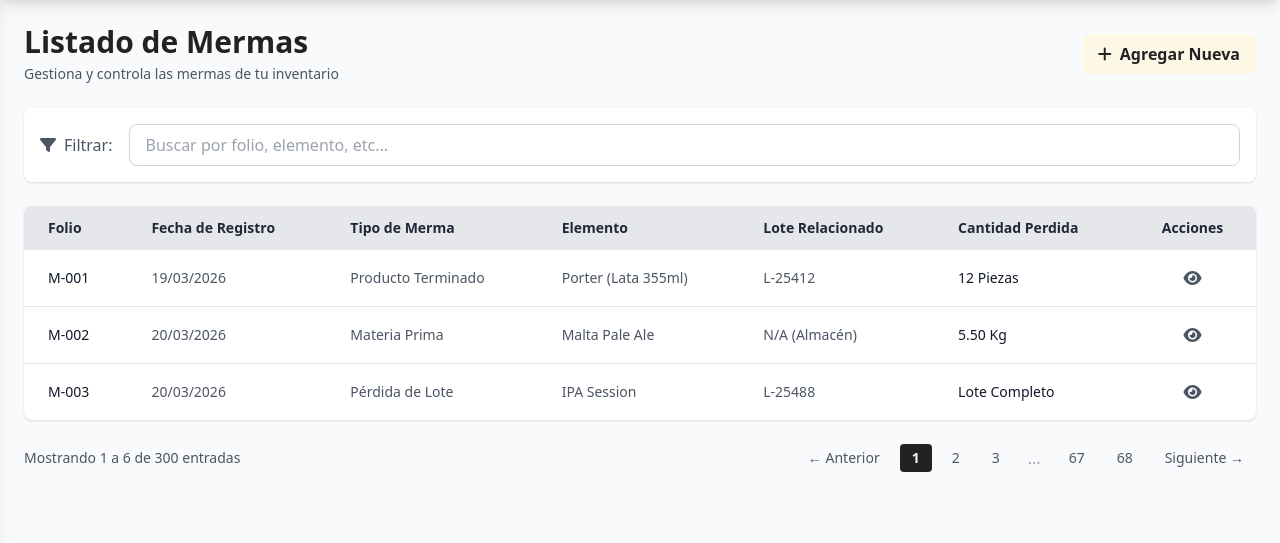
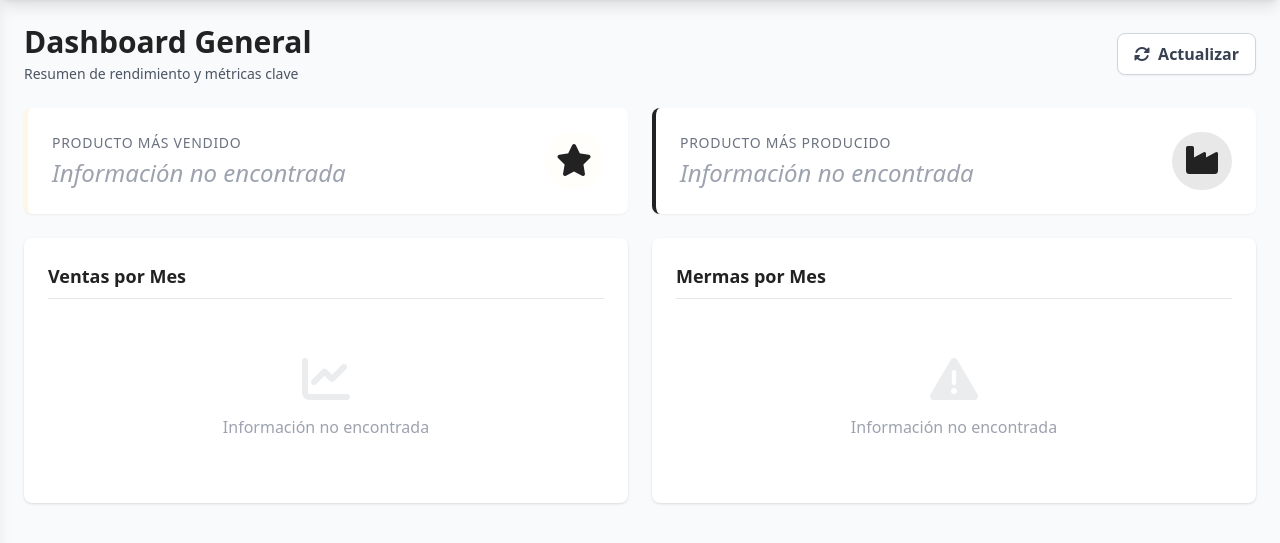
Before and after one commit to IDGS-802-21002866/CloudBrew, a Python web app: template app/modules/main/templates/main/dashboard.html in a window 1280 px wide. Shown: the part 72-615 px from the top of the page. Run offline with Jinja, Linux system fonts and the light colour scheme; the template is opened without the code that fills it, so the values that code supplies are empty; style sheets or scripts are compiled from the project's sources.

Commit message:
feature: dashboard

```diff
--- a/app/modules/__init__.py
+++ b/app/modules/__init__.py
@@ -13,6 +13,7 @@ from app.modules.lotes.model import LoteProduccion
 from app.modules.produccion.model import Produccion, ProduccionProceso
 from app.modules.pedidos import Pedido, PedidoDetalle
 from app.modules.ventas.model import Venta, DetalleVenta
+from app.modules.dashboard.model import VentasPorMes,MermasPorMes,ProductoMasProducido,ProductoMasVendido
 
 #  Agregar nuevos modelos aquí y luego importarlos en __all__ para que estén disponibles en toda la aplicación
 __all__ = [
@@ -41,4 +42,8 @@ __all__ = [
     "PedidoDetalle",
     "Venta",
     "DetalleVenta",
+    "VentasPorMes","MermasPorMes",
+    "ProductoMasProducido",
+    "ProductoMasVendido"
+
 ]
--- /dev/null
+++ b/app/modules/dashboard/__init__.py
@@ -0,0 +1,5 @@
+from flask import Blueprint
+
+from app.modules.dashboard.model import VentasPorMes,MermasPorMes,ProductoMasProducido,ProductoMasVendido
+
+__all__ = ["VentasPorMes","MermasPorMes","ProductoMasVendido","ProductoMasProducido"]
--- a/app/modules/main/templates/main/dashboard.html
+++ b/app/modules/main/templates/main/dashboard.html
@@ -2,98 +2,122 @@
 
 {% block content %}
 <div class="space-y-6">
-  <!-- Header -->
   <div class="flex items-center justify-between">
     <div>
-      <h1 class="text-3xl font-bold text-brew-dark">Listado de Mermas</h1>
-      <p class="text-gray-600 text-sm mt-1">Gestiona y controla las mermas de tu inventario</p>
+      <h1 class="text-3xl font-bold text-brew-dark">Dashboard General</h1>
+      <p class="text-gray-600 text-sm mt-1">Resumen de rendimiento y métricas clave</p>
     </div>
-    <button class="flex items-center gap-2 px-4 py-2 bg-brew-beige text-brew-dark rounded-lg hover:opacity-90 transition font-semibold">
-      <i class="fas fa-plus"></i>
-      Agregar Nueva
+    <button onclick="window.location.reload()" class="flex items-center gap-2 px-4 py-2 bg-white border border-gray-300 text-gray-700 rounded-lg hover:bg-gray-50 transition font-semibold shadow-sm">
+      <i class="fas fa-sync-alt"></i>
+      Actualizar
     </button>
   </div>
 
-  <!-- Filters -->
-  <div class="bg-white rounded-lg shadow p-4 flex items-center gap-4">
-    <div class="flex items-center gap-2 text-gray-600">
-      <i class="fas fa-filter"></i>
-      <span>Filtrar:</span>
+  <div class="grid grid-cols-1 md:grid-cols-2 gap-6">
+    <div class="bg-white p-6 rounded-lg shadow-sm border-l-4 border-brew-beige">
+      <div class="flex items-center justify-between">
+        <div>
+          <p class="text-sm font-medium text-gray-500 uppercase tracking-wider">Producto Más Vendido</p>
+          <h3 class="text-2xl font-bold text-brew-dark mt-1">
+            {% if mas_vendido %}
+              {{ mas_vendido.nombre }}
+            {% else %}
+              <span class="text-gray-400 font-normal italic">Información no encontrada</span>
+            {% endif %}
+          </h3>
+          {% if mas_vendido %}
+            <p class="text-sm text-gray-600 mt-2">
+              <span class="text-green-600 font-semibold">{{ mas_vendido.cantidad }}</span> unidades vendidas
+            </p>
+          {% endif %}
         </div>
-    <input type="text" placeholder="Buscar por folio, elemento, etc..." class="flex-1 px-4 py-2 border border-gray-300 rounded-lg focus:outline-none focus:ring-2 focus:ring-brew-beige">
+        <div class="p-3 bg-brew-beige bg-opacity-20 rounded-full text-brew-dark">
+          <i class="fas fa-star fa-2x"></i>
+        </div>
+      </div>
     </div>
 
-  <!-- Table -->
-  <div class="bg-white rounded-lg shadow overflow-hidden">
-    <table class="w-full">
-      <thead class="bg-gray-200">
-        <tr>
-          <th class="px-6 py-3 text-left text-sm font-semibold text-gray-800">Folio</th>
-          <th class="px-6 py-3 text-left text-sm font-semibold text-gray-800">Fecha de Registro</th>
-          <th class="px-6 py-3 text-left text-sm font-semibold text-gray-800">Tipo de Merma</th>
-          <th class="px-6 py-3 text-left text-sm font-semibold text-gray-800">Elemento</th>
-          <th class="px-6 py-3 text-left text-sm font-semibold text-gray-800">Lote Relacionado</th>
-          <th class="px-6 py-3 text-left text-sm font-semibold text-gray-800">Cantidad Perdida</th>
-          <th class="px-6 py-3 text-center text-sm font-semibold text-gray-800">Acciones</th>
+    <div class="bg-white p-6 rounded-lg shadow-sm border-l-4 border-brew-dark">
+      <div class="flex items-center justify-between">
+        <div>
+          <p class="text-sm font-medium text-gray-500 uppercase tracking-wider">Producto Más Producido</p>
+          <h3 class="text-2xl font-bold text-brew-dark mt-1">
+            {% if mas_producido %}
+              {{ mas_producido.nombre }}
+            {% else %}
+              <span class="text-gray-400 font-normal italic">Información no encontrada</span>
+            {% endif %}
+          </h3>
+          {% if mas_producido %}
+            <p class="text-sm text-gray-600 mt-2">
+              <span class="text-brew-dark font-semibold">{{ mas_producido.cantidad }}</span> lotes completados
+            </p>
+          {% endif %}
+        </div>
+        <div class="p-3 bg-brew-dark bg-opacity-10 rounded-full text-brew-dark">
+          <i class="fas fa-industry fa-2x"></i>
+        </div>
+      </div>
+    </div>
+  </div>
+
+  <div class="grid grid-cols-1 lg:grid-cols-2 gap-6">
+
+    <div class="bg-white rounded-lg shadow p-6">
+      <h2 class="text-lg font-bold text-brew-dark mb-4 border-b pb-2">Ventas por Mes</h2>
+      {% if ventas %}
+        <div class="space-y-4">
+          {% for venta in ventas %}
+          <div class="flex items-center justify-between">
+            <span class="text-gray-700 font-medium">{{ venta.mes }}</span>
+            <div class="flex items-center gap-3 flex-1 mx-8">
+              <div class="w-full bg-gray-100 rounded-full h-2">
+                <div class="bg-brew-beige h-2 rounded-full" style="width: {{ venta.porcentaje }}%"></div>
+              </div>
+            </div>
+            <span class="text-brew-dark font-bold">${{ "{:,.2f}".format(venta.total) }}</span>
+          </div>
+          {% endfor %}
+        </div>
+      {% else %}
+        <div class="flex flex-col items-center justify-center py-10 text-gray-400">
+          <i class="fas fa-chart-line fa-3x mb-3 opacity-20"></i>
+          <p>Información no encontrada</p>
+        </div>
+      {% endif %}
+    </div>
+
+    <div class="bg-white rounded-lg shadow p-6">
+      <h2 class="text-lg font-bold text-brew-dark mb-4 border-b pb-2">Mermas por Mes</h2>
+      {% if mermas %}
+        <div class="overflow-x-auto">
+          <table class="w-full text-sm">
+            <thead>
+              <tr class="text-left text-gray-500 border-b">
+                <th class="pb-3 font-semibold">Mes</th>
+                <th class="pb-3 font-semibold text-right">Cantidad de Mermas</th>
+                <th class="pb-3 font-semibold text-right">Costo Estimado</th>
               </tr>
             </thead>
             <tbody class="divide-y">
-        <tr class="hover:bg-gray-50 transition">
-          <td class="px-6 py-4 text-sm font-medium text-gray-900">M-001</td>
-          <td class="px-6 py-4 text-sm text-gray-600">19/03/2026</td>
-          <td class="px-6 py-4 text-sm text-gray-600">Producto Terminado</td>
-          <td class="px-6 py-4 text-sm text-gray-600">Porter (Lata 355ml)</td>
-          <td class="px-6 py-4 text-sm text-gray-600">L-25412</td>
-          <td class="px-6 py-4 text-sm font-medium text-gray-900">12 Piezas</td>
-          <td class="px-6 py-4 text-center">
-            <button class="text-gray-600 hover:text-brew-beige transition">
-              <i class="fas fa-eye"></i>
-            </button>
-          </td>
+              {% for merma in mermas %}
+              <tr>
+                <td class="py-3 text-gray-700 font-medium">{{ merma.mes }}</td>
+                <td class="py-3 text-right text-gray-600">{{ merma.cantidad_registros }}</td>
+                <td class="py-3 text-right text-red-600 font-semibold">-${{ "{:,.2f}".format(merma.costo_perdida) }}</td>
               </tr>
-        <tr class="hover:bg-gray-50 transition">
-          <td class="px-6 py-4 text-sm font-medium text-gray-900">M-002</td>
-          <td class="px-6 py-4 text-sm text-gray-600">20/03/2026</td>
-          <td class="px-6 py-4 text-sm text-gray-600">Materia Prima</td>
-          <td class="px-6 py-4 text-sm text-gray-600">Malta Pale Ale</td>
-          <td class="px-6 py-4 text-sm text-gray-600">N/A (Almacén)</td>
-          <td class="px-6 py-4 text-sm font-medium text-gray-900">5.50 Kg</td>
-          <td class="px-6 py-4 text-center">
-            <button class="text-gray-600 hover:text-brew-beige transition">
-              <i class="fas fa-eye"></i>
-            </button>
-          </td>
-        </tr>
-        <tr class="hover:bg-gray-50 transition">
-          <td class="px-6 py-4 text-sm font-medium text-gray-900">M-003</td>
-          <td class="px-6 py-4 text-sm text-gray-600">20/03/2026</td>
-          <td class="px-6 py-4 text-sm text-gray-600">Pérdida de Lote</td>
-          <td class="px-6 py-4 text-sm text-gray-600">IPA Session</td>
-          <td class="px-6 py-4 text-sm text-gray-600">L-25488</td>
-          <td class="px-6 py-4 text-sm font-medium text-gray-900">Lote Completo</td>
-          <td class="px-6 py-4 text-center">
-            <button class="text-gray-600 hover:text-brew-beige transition">
-              <i class="fas fa-eye"></i>
-            </button>
-          </td>
-        </tr>
+              {% endfor %}
             </tbody>
           </table>
         </div>
+      {% else %}
+        <div class="flex flex-col items-center justify-center py-10 text-gray-400">
+          <i class="fas fa-exclamation-triangle fa-3x mb-3 opacity-20"></i>
+          <p>Información no encontrada</p>
+        </div>
+      {% endif %}
+    </div>
 
-  <!-- Pagination -->
-  <div class="flex items-center justify-between mt-6">
-    <p class="text-sm text-gray-600">Mostrando 1 a 6 de 300 entradas</p>
-    <div class="flex items-center gap-2">
-      <button class="px-3 py-1 text-sm text-gray-600 hover:bg-gray-100 rounded transition">← Anterior</button>
-      <button class="px-3 py-1 text-sm bg-brew-dark text-brew-beige rounded transition font-semibold">1</button>
-      <button class="px-3 py-1 text-sm text-gray-600 hover:bg-gray-100 rounded transition">2</button>
-      <button class="px-3 py-1 text-sm text-gray-600 hover:bg-gray-100 rounded transition">3</button>
-      <span class="px-2 text-gray-400">...</span>
-      <button class="px-3 py-1 text-sm text-gray-600 hover:bg-gray-100 rounded transition">67</button>
-      <button class="px-3 py-1 text-sm text-gray-600 hover:bg-gray-100 rounded transition">68</button>
-      <button class="px-3 py-1 text-sm text-gray-600 hover:bg-gray-100 rounded transition">Siguiente →</button>
-    </div>
   </div>
 </div>
 {% endblock %}
```
Also changed, not shown: app/modules/dashboard/model.py (added, +37 -0 lines), app/modules/dashboard/repository.py (added, +32 -0 lines), app/modules/dashboard/services.py (added, +22 -0 lines), app/modules/main/routes.py (+15 -1 lines), sql/top_producidos.sql (added, +9 -0 lines), sql/top_vendidos.sql (added, +10 -0 lines), sql/total_compras_mes.sql (added, +12 -0 lines), sql/total_mermas_mes.sql (added, +10 -0 lines). Lines whose indentation alone changed are shown as unchanged.
